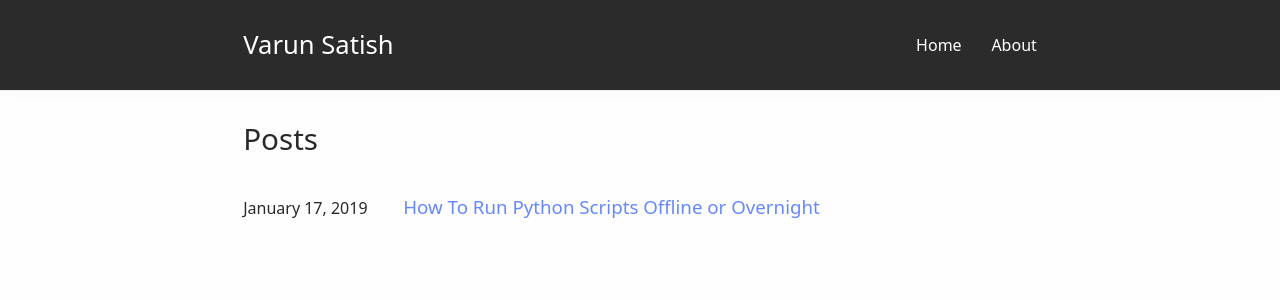
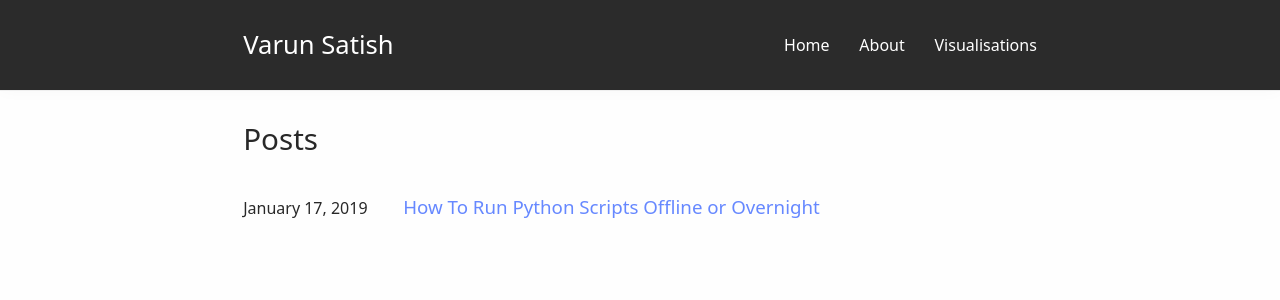
Before and after one commit to varunsatish/varunsatish.github.io, a Jekyll site: the page built from index.html, in a window 1280 px wide. Shown: the top 300 px of the page. Built offline with Jekyll 4.4.1, drawn with Linux system fonts in a browser that asks for light colours.

Commit message:
added visualisations navigation

```diff
--- a/_config.yml
+++ b/_config.yml
@@ -19,6 +19,7 @@ dark_footer: false           # keep the footer dark
 navigation:                  # site navigation in the header
   - index.html
   - README.md
+  - visualisations.md
 #  - title: "https://"       # linking external sites is also supported
 
 #icons:                      # icons in the header, see http://fontawesome.com/icons
@@ -34,3 +35,6 @@ plugins:
  - jekyll-feed
  - jekyll-paginate
  - jekyll-default-layout
+
+
+ #https://github.com/niklasbuschmann/contrast
```
